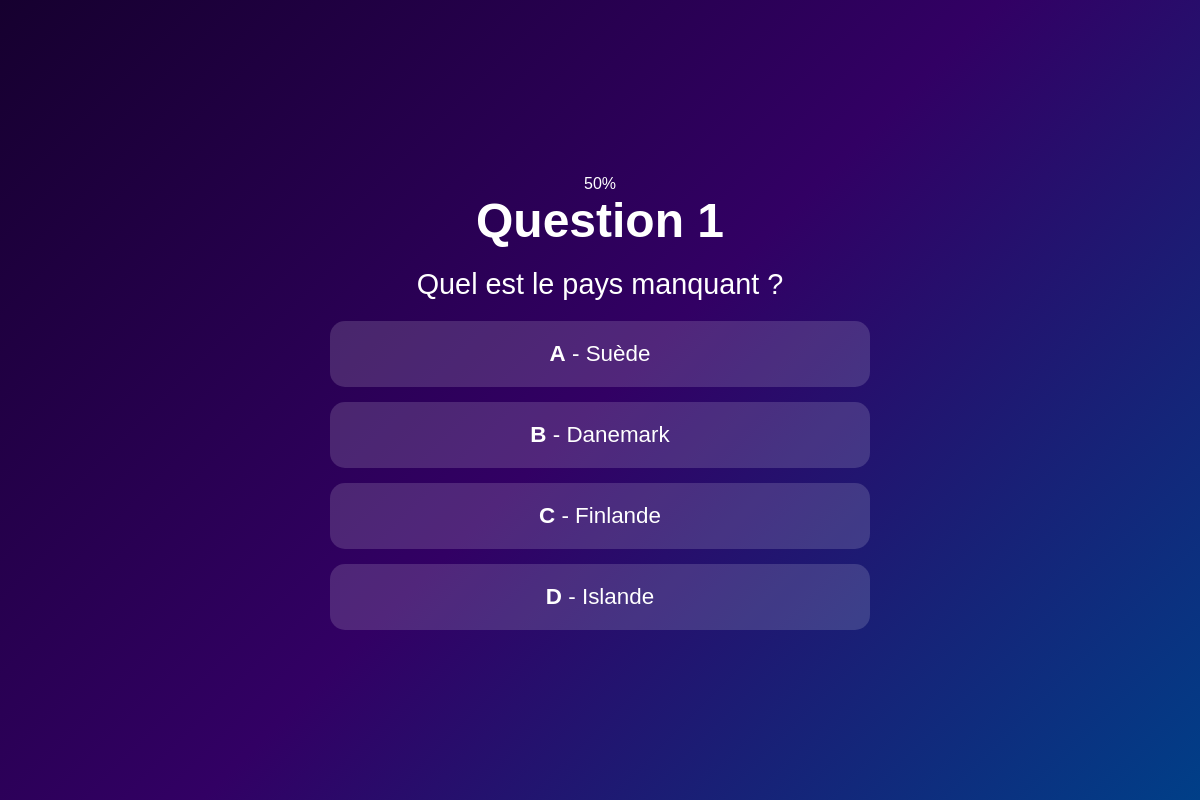
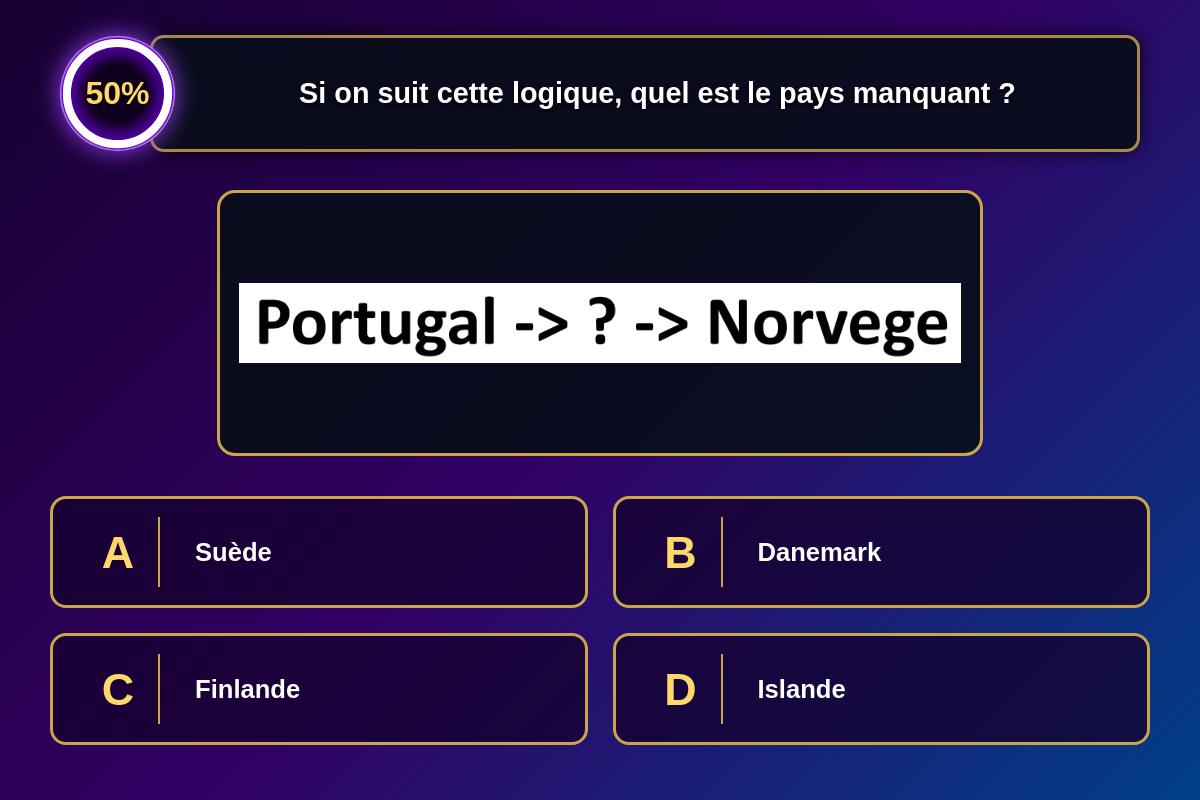
Before and after one commit to Alexandre-cyber-glitch/100-logique-mariage, an Electron app: page src/index.html in a window 1200 px wide. Both pictures are taken after a click on the button "COMMENCER". Drawn offline with Linux system fonts and the light colour scheme.

Commit message:
feat: add timer + UI design

```diff
--- /dev/null
+++ b/src/css/components/question-header.css
@@ -0,0 +1,41 @@
+#questionHeader {
+  position: absolute;
+  top: 35px;
+  left: 60px;
+  right: 60px;
+
+  display: flex;
+  align-items: center;
+}
+
+#questionBox {
+  flex: 1;
+
+  margin-left: -25px;
+  padding: 18px 35px 18px 60px;
+
+  min-height: 75px;
+
+  display: flex;
+  align-items: center;
+  justify-content: center;
+
+  background: rgba(8, 14, 25, 0.92);
+
+  border: 3px solid #a88945;
+  border-radius: 14px;
+
+  box-shadow: 0 0 18px rgba(0, 0, 0, 0.8);
+}
+
+#questionText {
+  color: white;
+
+  font-size: 1.8rem;
+  font-weight: 800;
+
+  text-align: center;
+  line-height: 1.25;
+
+  text-shadow: 0 2px 5px black;
+}
--- /dev/null
+++ b/src/css/components/timer-circle.css
@@ -0,0 +1,58 @@
+#timerCircle {
+  width: 115px;
+  height: 115px;
+
+  position: relative;
+  z-index: 2;
+
+  border-radius: 50%;
+
+  background: radial-gradient(circle, #100020 35%, #6b00d7 68%, #ffffff 72%);
+
+  box-shadow: 0 0 25px rgba(160, 70, 255, 0.9);
+}
+
+#timerSvg {
+  position: absolute;
+  inset: 0;
+
+  transform: rotate(-90deg);
+}
+
+.timer-bg {
+  fill: none;
+
+  stroke: rgba(255, 255, 255, 0.25);
+  stroke-width: 7;
+}
+
+.timer-progress {
+  fill: none;
+
+  stroke: white;
+  stroke-width: 7;
+  stroke-linecap: round;
+
+  filter: none;
+
+  stroke-dasharray: 276;
+  stroke-dashoffset: 0;
+
+  transition: stroke-dashoffset 1s linear;
+}
+
+#difficultyPercent {
+  position: absolute;
+  inset: 0;
+
+  display: flex;
+  align-items: center;
+  justify-content: center;
+
+  color: #ffd86b;
+
+  font-size: 2rem;
+  font-weight: 900;
+
+  text-shadow: 0 0 8px black;
+}
--- a/src/css/main.css
+++ b/src/css/main.css
@@ -22,3 +22,12 @@ p {
 button {
   cursor: pointer;
 }
+
+.screen {
+  width: 100vw;
+  height: 100vh;
+}
+
+.hidden {
+  display: none !important;
+}
--- a/src/css/question.css
+++ b/src/css/question.css
@@ -1,103 +1,94 @@
 #questionScreen {
+  position: relative;
+  width: 100vw;
+  height: 100vh;
+  color: white;
+  overflow: hidden;
+}
+
+#questionMain {
+  position: absolute;
+  top: 190px;
+  left: 0;
+  right: 0;
+  bottom: 40px;
+
+  display: flex;
+  flex-direction: column;
+  align-items: center;
+}
+
+#questionImageFrame {
+  width: 760px;
+  height: 260px;
+
+  display: flex;
+  align-items: center;
+  justify-content: center;
+
+  border: 3px solid #c9a64a;
+  border-radius: 18px;
+
+  background: rgba(8, 14, 25, 0.9);
+
+  margin-bottom: 40px;
+}
+
+#questionImage {
+  max-width: 95%;
+  max-height: 90%;
+  object-fit: contain;
+}
+
+#answers {
+  width: 1100px;
+
+  display: grid;
+  grid-template-columns: repeat(2, 1fr);
+  gap: 25px;
+}
+
+.answer {
+  display: grid;
+  grid-template-columns: 80px 2px 1fr;
+  align-items: center;
+
+  padding: 18px 25px;
+
+  border: 3px solid #c9a64a;
+  border-radius: 16px;
+
+  background: rgba(20, 0, 45, 0.75);
+
+  font-size: 1.6rem;
+  font-weight: 800;
+}
+
+.answer-letter {
+  color: #ffd86b;
+  font-size: 2.8rem;
+  font-weight: 900;
   text-align: center;
 }
 
-#questionInfo {
-  display: flex;
-  justify-content: center;
-  gap: 2rem;
-  margin-bottom: 16px;
-  font-size: 1rem;
+.answer-separator {
+  height: 70px;
+  background: #c9a64a;
 }
 
-#timer {
-  font-size: 2rem;
-  margin-bottom: 20px;
+.answer-text {
+  padding-left: 35px;
+  text-align: left;
 }
 
-#questionTitle {
-  font-size: 3rem;
-  margin-bottom: 20px;
-}
-
-#questionText {
-  font-size: 1.8rem;
-  margin-bottom: 20px;
-}
-
-#questionContent {
-  margin-bottom: 20px;
-}
-
-.question-image {
-  max-width: 300px;
-  margin: 0 8px;
-  border-radius: 12px;
-}
-
-.answer {
-  width: 500px;
-  margin: 15px auto;
-  padding: 20px;
-  border-radius: 15px;
-  background: rgba(255, 255, 255, 0.15);
-  cursor: pointer;
-  font-size: 1.4rem;
-  transition: transform 0.2s ease, border 0.2s ease, background 0.2s ease;
-}
-
-.answer:hover {
-  transform: translateY(-2px);
-}
-
-.answer.selected {
-  border: 2px dashed #3498db;
+.answer-image {
+  max-width: 100%;
+  max-height: 110px;
+  object-fit: contain;
+  padding-left: 30px;
 }
 
 .answer.correct {
   border: 4px solid #2ecc71;
-  background: rgba(46, 204, 113, 0.15);
-  transform: scale(1.03);
+  background: rgba(46, 204, 113, 0.2);
 }
-
-.answer.incorrect {
-  border: 4px solid #e74c3c;
-  background: rgba(231, 76, 60, 0.15);
-}
-
-.controls {
-  display: flex;
-  justify-content: center;
-  gap: 12px;
-  flex-wrap: wrap;
-  margin-top: 30px;
-}
-
-.controls button {
-  padding: 12px 18px;
-  border-radius: 10px;
-  border: none;
-  background: #1abc9c;
-  color: white;
-  cursor: pointer;
-  font-size: 1rem;
-}
-
-.controls button:hover {
-  background: #16a085;
-}
-
-#resultsScreen {
-  text-align: center;
-  margin-top: 80px;
-}
-
-#resultsScreen button {
-  padding: 14px 20px;
-  border-radius: 10px;
-  border: none;
-  background: #2980b9;
-  color: white;
-  cursor: pointer;
-  font-size: 1rem;
-}
--- a/src/data/questions.json
+++ b/src/data/questions.json
@@ -1,42 +1,64 @@
 [
   {
     "id": 1,
-    "title": "Question 1",
-    "type": "multiple-choice",
     "difficultyPercent": 50,
-    "timer": 3,
+    "timer": 15,
 
-    "question": "Quel est le pays manquant ?",
+    "question": "Si on suit cette logique, quel est le pays manquant ?",
 
     "content": {
-      "type": "text",
-      "value": ["Portugal → ? → Norvège"]
+      "type": "image",
+      "value": "assets/test.png"
     },
 
-    "choices": ["Suède", "Danemark", "Finlande", "Islande"],
+    "choices": [
+      {
+        "type": "text",
+        "value": "Suède"
+      },
+      {
+        "type": "text",
+        "value": "Danemark"
+      },
+      {
+        "type": "text",
+        "value": "Finlande"
+      },
+      {
+        "type": "text",
+        "value": "Islande"
+      }
+    ],
 
     "correctAnswer": 0
   },
 
   {
     "id": 2,
-    "title": "Question 2",
-    "type": "image-choice",
     "difficultyPercent": 20,
-    "timer": 3,
+    "timer": 15,
 
     "question": "Quelle photo représente le marié enfant ?",
 
     "content": {
-      "type": "images",
-      "value": [
-        "assets/questions/q2/a.png",
-        "assets/questions/q2/b.png",
-        "assets/questions/q2/c.png"
-      ]
+      "type": "image",
+      "value": "assets/questions/q2/question.png"
     },
 
-    "choices": ["A", "B", "C"],
+    "choices": [
+      {
+        "type": "image",
+        "value": "assets/questions/q2/a.png"
+      },
+      {
+        "type": "image",
+        "value": "assets/questions/q2/b.png"
+      },
+      {
+        "type": "image",
+        "value": "assets/questions/q2/c.png"
+      }
+    ],
 
     "correctAnswer": 2
   }
--- a/src/index.html
+++ b/src/index.html
@@ -3,24 +3,39 @@
   <head>
     <meta charset="UTF-8" />
     <title>100% Logique Mariage</title>
+
     <link rel="stylesheet" href="css/main.css" />
     <link rel="stylesheet" href="css/home.css" />
     <link rel="stylesheet" href="css/question.css" />
+    <link rel="stylesheet" href="css/components/question-header.css" />
+    <link rel="stylesheet" href="css/components/timer-circle.css" />
   </head>
+
   <body>
-    <div id="homeScreen">
+    <div id="homeScreen" class="screen">
       <h1>100% LOGIQUE</h1>
       <h2>ÉDITION MARIAGE</h2>
       <button id="startButton">COMMENCER</button>
     </div>
 
-    <div id="questionScreen" style="display: none">
-      <div id="timer"></div>
-      <div id="difficultyPercent"></div>
-      <h1 id="questionTitle"></h1>
-      <p id="questionText"></p>
-      <div id="answers"></div>
+    <div id="questionScreen" class="screen hidden">
+      <div id="questionHeader">
+        <div id="timerCircle"></div>
+
+        <div id="questionBox">
+          <p id="questionText"></p>
+        </div>
+      </div>
+
+      <main id="questionMain">
+        <div id="questionImageFrame">
+          <img id="questionImage" />
+        </div>
+
+        <div id="answers"></div>
+      </main>
     </div>
+
     <script type="module" src="js/app.js"></script>
   </body>
 </html>
--- /dev/null
+++ b/src/js/screens/components/questionHeader.js
@@ -0,0 +1,7 @@
+import { renderTimerCircle } from "./timerCircle.js";
+
+export function renderQuestionHeader(question) {
+  document.getElementById("questionText").textContent = question.question;
+
+  renderTimerCircle(question.difficultyPercent);
+}
--- /dev/null
+++ b/src/js/screens/components/timerCircle.js
@@ -0,0 +1,12 @@
+export function renderTimerCircle(percent) {
+  const timerCircle = document.getElementById("timerCircle");
+
+  timerCircle.innerHTML = `
+    <svg id="timerSvg" viewBox="0 0 100 100">
+      <circle class="timer-bg" cx="50" cy="50" r="44"></circle>
+      <circle class="timer-progress" cx="50" cy="50" r="44"></circle>
+    </svg>
+
+    <div id="difficultyPercent">${percent}%</div>
+  `;
+}
--- a/src/js/screens/home.js
+++ b/src/js/screens/home.js
@@ -1,13 +1,15 @@
-import { startGame, nextQuestion, previousQuestion, revealAnswer } from "../services/gameService.js";
+import {
+  startGame,
+  nextQuestion,
+  previousQuestion,
+  revealAnswer,
+} from "../services/gameService.js";
 import { startTimer } from "../services/timerService.js";
 
 export function initHomeScreen() {
-
-
   startButton.addEventListener("click", () => {
-    document.getElementById("homeScreen").style.display = "none";
-    document.getElementById("questionScreen").style.display = "block";
+    document.getElementById("homeScreen").classList.add("hidden");
+    document.getElementById("questionScreen").classList.remove("hidden");
     startGame();
   });
-
 }
--- a/src/js/screens/question.js
+++ b/src/js/screens/question.js
@@ -1,33 +1,58 @@
+import { renderQuestionHeader } from "./components/questionHeader.js";
+
 export function showQuestion(question) {
   if (!question) {
     console.error("Question introuvable");
     return;
   }
 
-  // Titre
-  document.getElementById("questionTitle").textContent = question.title;
+  renderQuestionHeader(question);
+  renderQuestionContent(question);
+  renderChoices(question);
+}
 
-  // Pourcentage
-  document.getElementById("difficultyPercent").textContent =
-    `${question.difficultyPercent}%`;
+function renderQuestionContent(question) {
+  const frame = document.getElementById("questionImageFrame");
+  const image = document.getElementById("questionImage");
 
-  // Question
-  document.getElementById("questionText").textContent = question.question;
+  frame.style.display = "none";
+  image.removeAttribute("src");
 
-  // Réponses
+  if (!question.content) {
+    return;
+  }
+
+  if (question.content.type === "image") {
+    image.src = question.content.value;
+    image.alt = question.question;
+    frame.style.display = "flex";
+  }
+}
+
+function renderChoices(question) {
   const answersDiv = document.getElementById("answers");
 
   answersDiv.innerHTML = "";
 
-  if (question.choices) {
-    question.choices.forEach((choice, index) => {
-      const answerElement = document.createElement("div");
+  console.log("choices reçues :", question.choices);
 
-      answerElement.classList.add("answer");
+  if (!question.choices || question.choices.length === 0) {
+    console.error("Aucune réponse à afficher");
+    return;
+  }
 
-      answerElement.innerHTML = `<strong>${String.fromCharCode(65 + index)}</strong> - ${choice}`;
+  question.choices.forEach((choice, index) => {
+    const answerElement = document.createElement("div");
+    answerElement.classList.add("answer");
 
-      answersDiv.appendChild(answerElement);
-    });
-  }
+    const letter = String.fromCharCode(65 + index);
+
+    answerElement.innerHTML = `
+      <span class="answer-letter">${letter}</span>
+      <span class="answer-separator"></span>
+      <span class="answer-text">${choice.value}</span>
+    `;
+
+    answersDiv.appendChild(answerElement);
+  });
 }
--- a/src/js/services/gameService.js
+++ b/src/js/services/gameService.js
@@ -1,7 +1,7 @@
 import { gameState } from "../state/gameState.js";
 import { getQuestion } from "./questionService.js";
 import { showQuestion } from "../screens/question.js";
-import { startTimer } from "./timerService.js";
+import { startTimer, resetTimer } from "./timerService.js";
 
 export function startGame() {
   gameState.currentQuestionIndex = 0;
@@ -10,6 +10,7 @@ export function startGame() {
 export function loadCurrentQuestion() {
   const question = getQuestion(gameState.currentQuestionIndex);
   showQuestion(question);
+  resetTimer();
   gameState.questionState = "QUESTION";
 }
 export function nextQuestion() {
@@ -26,6 +27,10 @@ export function previousQuestion() {
 export function revealAnswer() {
   const question = getQuestion(gameState.currentQuestionIndex);
   const answers = document.querySelectorAll(".answer");
+  if (!question || answers.length === 0) {
+    console.error("Impossible de révéler la réponse");
+    return;
+  }
   answers[question.correctAnswer].classList.add("correct");
 }
 
```
Also changed, not shown: src/js/services/timerService.js (+30 -9 lines), src/assets/test.png (added).
